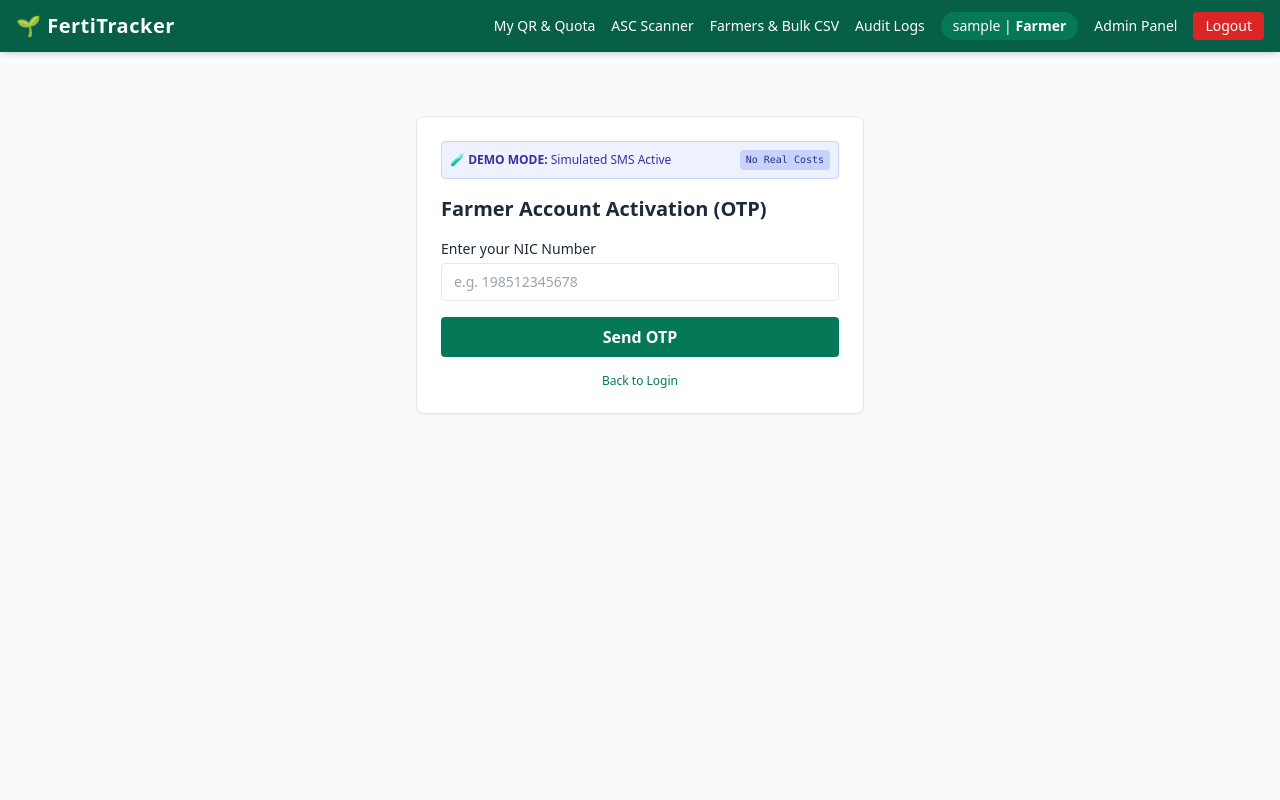
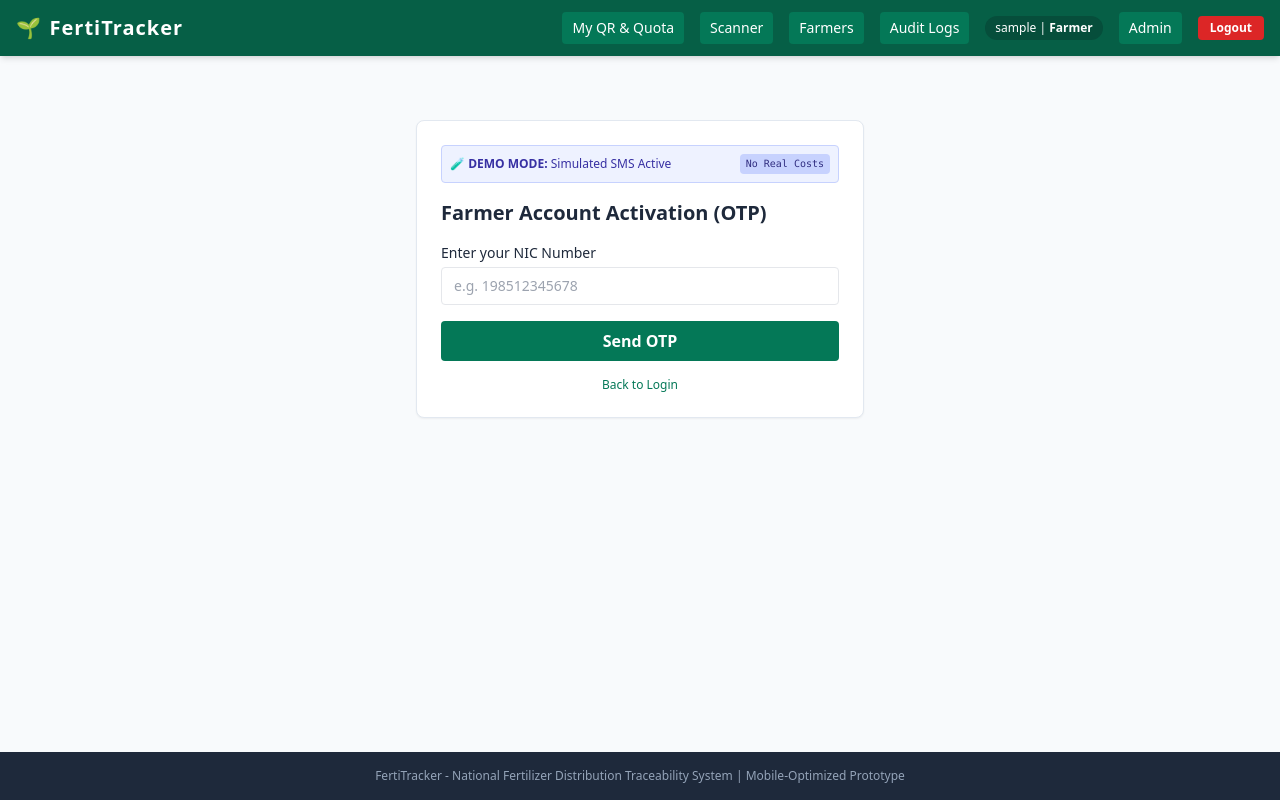
Before and after one commit to Anupama3942/fertitracker, a Django app: page /activate/ in a window 1280 px wide. Run offline with Django 5.2, Linux system fonts and the light colour scheme; the visitor is signed in with stand-in values (Sample User, id 1); some libraries are stand-ins or nearby versions.

Commit message:
feat(mobile-responsive): optimize navigation bar, tables, and forms for 100% mobile-friendly smartphone usage

```diff
--- a/templates/base.html
+++ b/templates/base.html
@@ -1,38 +1,37 @@
 <!DOCTYPE html>
-<html lang="en">
+<html lang="si">
   <head>
     <meta charset="UTF-8" />
     <meta name="viewport" content="width=device-width, initial-scale=1.0" />
     <title>FertiTracker - Fertilizer Traceability System</title>
     <script src="https://cdn.tailwindcss.com"></script>
   </head>
-  <body class="bg-slate-50 text-slate-800 min-h-screen flex flex-col">
+  <body class="bg-slate-50 text-slate-800 min-h-screen flex flex-col font-sans">
     <nav class="bg-emerald-800 text-white shadow-md">
       <div
-        class="max-w-7xl mx-auto px-4 py-3 flex justify-between items-center"
+        class="max-w-7xl mx-auto px-4 py-3 flex flex-col md:flex-row justify-between items-center gap-3"
       >
-        <a href="{% url 'dashboard' %}" class="text-xl font-bold tracking-wide"
-          >🌱 FertiTracker</a
+        <a
+          href="{% url 'dashboard' %}"
+          class="text-xl font-bold tracking-wide flex items-center gap-2"
+          >🌱 <span class="tracking-wider">FertiTracker</span></a
         >
 
         {% if user.is_authenticated %}
-        <div class="flex items-center gap-4 text-sm">
+        <div
+          class="flex flex-wrap items-center justify-center gap-2 md:gap-4 text-xs md:text-sm"
+        >
           <!-- 1. Show the inventory page to all roles except farmers. -->
           {% if user.role != 'FARMER' %}
           <a
             href="{% url 'inventory_list' %}"
-            class="hover:underline font-medium"
-            >Inventory & Dispatches</a
-          >
-          <a
-            href="{% url 'inventory_list' %}"
-            class="hover:underline font-medium"
-            >Inventory & Dispatches</a
+            class="bg-emerald-700 hover:bg-emerald-600 px-2.5 py-1.5 rounded font-medium transition"
+            >Inventory</a
           >
           <a
             href="{% url 'reports_search' %}"
-            class="hover:underline font-medium"
-            >Reports & Search</a
+            class="bg-emerald-700 hover:bg-emerald-600 px-2.5 py-1.5 rounded font-medium transition"
+            >Reports</a
           >
           {% endif %}
 
@@ -40,70 +39,88 @@
           {% if user.role == 'FARMER' %}
           <a
             href="{% url 'farmer_dashboard' %}"
-            class="hover:underline font-medium"
+            class="bg-emerald-700 hover:bg-emerald-600 px-2.5 py-1.5 rounded font-medium transition"
             >My QR & Quota</a
           >
           {% endif %}
 
           <!-- 3. Show the QR scanner page to ASC officers and administrators. -->
           {% if user.role == 'ADMIN' %}
-          <a href="{% url 'asc_scanner' %}" class="hover:underline font-medium"
-            >ASC Scanner</a
+          <a
+            href="{% url 'asc_scanner' %}"
+            class="bg-emerald-700 hover:bg-emerald-600 px-2.5 py-1.5 rounded font-medium transition"
+            >Scanner</a
           >
           <a
             href="{% url 'manage_farmers' %}"
-            class="hover:underline font-medium"
-            >Farmers &amp; Bulk CSV</a
+            class="bg-emerald-700 hover:bg-emerald-600 px-2.5 py-1.5 rounded font-medium transition"
+            >Farmers</a
           >
           {% else %} {% if user.role == 'ASC_OFFICER' %}
-          <a href="{% url 'asc_scanner' %}" class="hover:underline font-medium"
-            >ASC Scanner</a
+          <a
+            href="{% url 'asc_scanner' %}"
+            class="bg-emerald-700 hover:bg-emerald-600 px-2.5 py-1.5 rounded font-medium transition"
+            >Scanner</a
           >
           <a
             href="{% url 'manage_farmers' %}"
-            class="hover:underline font-medium"
-            >Farmers &amp; Bulk CSV</a
+            class="bg-emerald-700 hover:bg-emerald-600 px-2.5 py-1.5 rounded font-medium transition"
+            >Farmers</a
           >
           {% else %} {% if user.is_superuser %}
-          <a href="{% url 'asc_scanner' %}" class="hover:underline font-medium"
-            >ASC Scanner</a
+          <a
+            href="{% url 'asc_scanner' %}"
+            class="bg-emerald-700 hover:bg-emerald-600 px-2.5 py-1.5 rounded font-medium transition"
+            >Scanner</a
           >
           <a
             href="{% url 'manage_farmers' %}"
-            class="hover:underline font-medium"
-            >Farmers &amp; Bulk CSV</a
+            class="bg-emerald-700 hover:bg-emerald-600 px-2.5 py-1.5 rounded font-medium transition"
+            >Farmers</a
           >
           {% endif %} {% endif %} {% endif %}
 
           <!-- 4. Show the audit log page to auditors and administrators. -->
           {% if user.role == 'ADMIN' %}
-          <a href="{% url 'audit_logs' %}" class="hover:underline font-medium"
+          <a
+            href="{% url 'audit_logs' %}"
+            class="bg-emerald-700 hover:bg-emerald-600 px-2.5 py-1.5 rounded font-medium transition"
             >Audit Logs</a
           >
           {% else %} {% if user.role == 'AUDITOR' %}
-          <a href="{% url 'audit_logs' %}" class="hover:underline font-medium"
+          <a
+            href="{% url 'audit_logs' %}"
+            class="bg-emerald-700 hover:bg-emerald-600 px-2.5 py-1.5 rounded font-medium transition"
             >Audit Logs</a
           >
           {% else %} {% if user.is_superuser %}
-          <a href="{% url 'audit_logs' %}" class="hover:underline font-medium"
+          <a
+            href="{% url 'audit_logs' %}"
+            class="bg-emerald-700 hover:bg-emerald-600 px-2.5 py-1.5 rounded font-medium transition"
             >Audit Logs</a
           >
           {% endif %} {% endif %} {% endif %}
 
-          <span class="bg-emerald-700 px-3 py-1 rounded-full">
+          <span
+            class="bg-emerald-900 px-2.5 py-1 rounded-full text-[11px] md:text-xs"
+          >
             {{ user.username }} | <strong>{{ user.get_role_display }}</strong>
             {% if user.asc_centre %} ({{ user.asc_centre.name }}){% endif %}
           </span>
 
           {% if user.role == 'ADMIN' or user.is_superuser %}
-          <a href="/admin/" class="hover:underline">Admin Panel</a>
+          <a
+            href="/admin/"
+            class="bg-emerald-700 hover:bg-emerald-600 px-2.5 py-1.5 rounded font-medium transition"
+            >Admin</a
+          >
           {% endif %}
 
           <form method="post" action="{% url 'logout' %}" class="inline">
             {% csrf_token %}
             <button
               type="submit"
-              class="bg-red-600 hover:bg-red-700 px-3 py-1 rounded"
+              class="bg-red-600 hover:bg-red-700 px-3 py-1 rounded font-semibold text-xs transition"
             >
               Logout
             </button>
@@ -113,14 +130,23 @@
       </div>
     </nav>
 
-    <main class="max-w-7xl mx-auto px-4 py-6 flex-grow w-full">
+    <main class="max-w-7xl mx-auto px-3 sm:px-4 py-4 md:py-6 flex-grow w-full">
       {% if messages %} {% for message in messages %}
       <div
-        class="mb-4 p-3 rounded bg-blue-100 text-blue-800 border border-blue-300"
+        class="mb-4 p-3 rounded-lg bg-blue-100 text-blue-900 border border-blue-300 text-xs md:text-sm font-medium shadow-sm"
       >
         {{ message }}
       </div>
       {% endfor %} {% endif %} {% block content %}{% endblock %}
     </main>
+
+    <footer
+      class="bg-slate-800 text-slate-400 text-center py-4 text-xs mt-auto"
+    >
+      <p>
+        FertiTracker - National Fertilizer Distribution Traceability System |
+        Mobile-Optimized Prototype
+      </p>
+    </footer>
   </body>
 </html>
```
